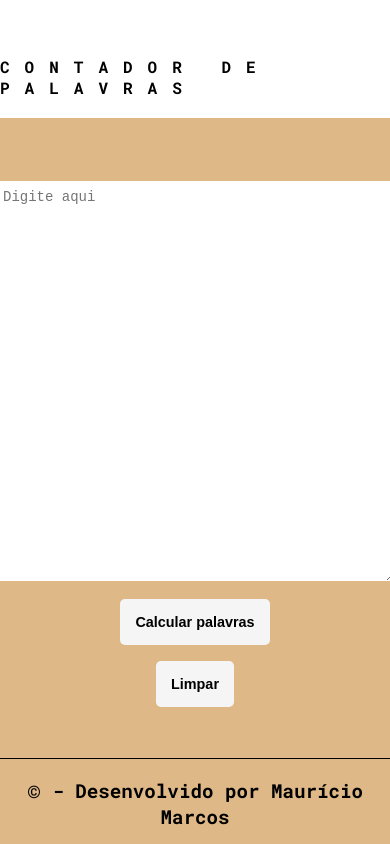
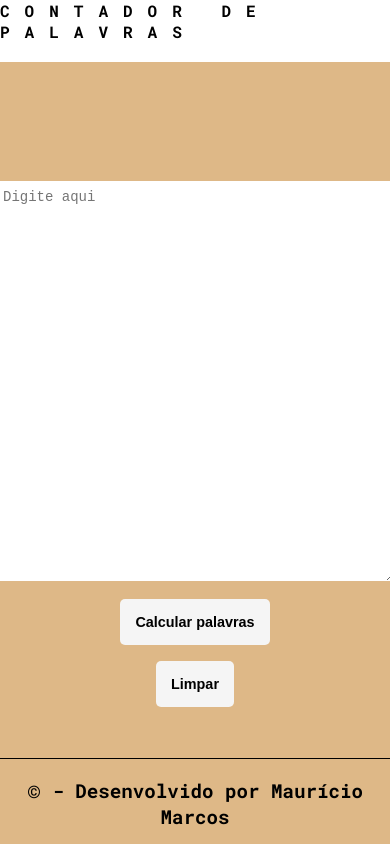
Before and after one commit to marcostwelve/contadorPalavras, a plain HTML site: page index.html in a window 390 px wide. Drawn offline with Linux system fonts and the light colour scheme.

Commit message:
Update media queries

```diff
--- a/css/style.css
+++ b/css/style.css
@@ -87,7 +87,8 @@ h1 {
     }
 
     .container {
-        width: 100%;
+        width: 100vw;
+        height: 100vh;
     }
     .rodape {
         border-top: 1px solid #000;
```
